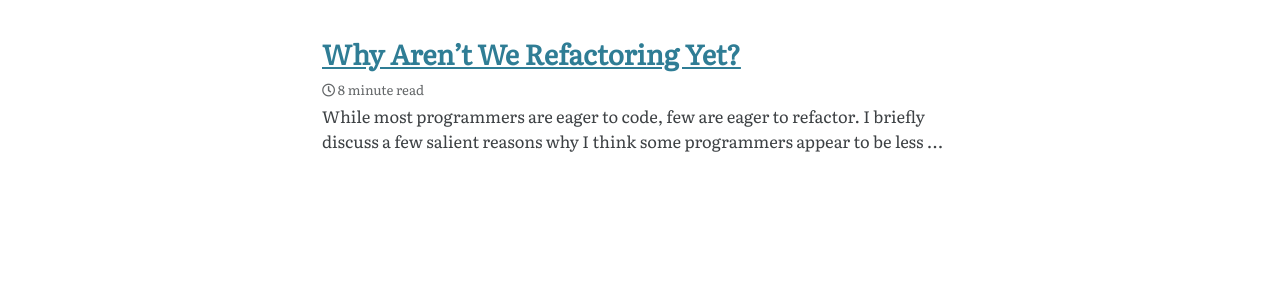
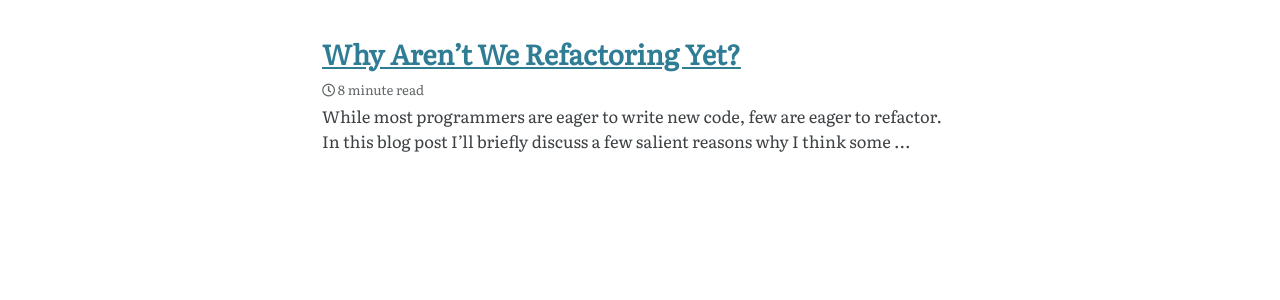
Before and after one commit to kohack/kohack.github.io, a Jekyll site: the page built from index.html, in a window 1280 px wide. Shown: the part 212-512 px from the top of the page. Built offline with Jekyll 4.4.1, drawn with Linux system fonts in a browser that asks for light colours; cached includes are drawn as plain includes; the list of posts is cut into pages by our own code.

Commit message:
Update excerpt

```diff
--- a/_posts/2023-01-09-why-arent-we-refactoring-yet.md
+++ b/_posts/2023-01-09-why-arent-we-refactoring-yet.md
@@ -6,9 +6,9 @@ tags:
     - software rot
 ---
 
-While most programmers are eager to code, few are eager to refactor.  I briefly
-discuss a few salient reasons why I think some programmers appear to be less
-motivated to do code refactoring work.
+While most programmers are eager to write new code, few are eager to refactor.
+In this blog post I'll briefly discuss a few salient reasons why I think some
+programmers appear to be less motivated to do code refactoring work.
 
 # Introduction
 
```
